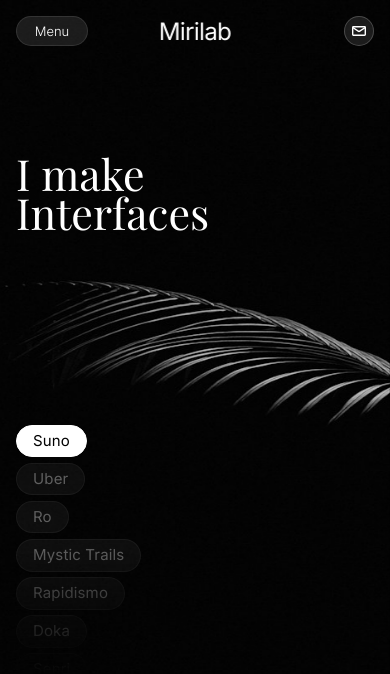
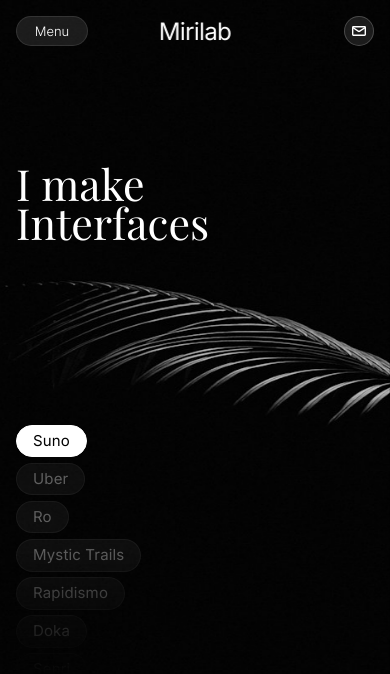
Before and after one commit to jemmdevs/mirilab, a Next.js app: page / in a window 390 px wide. Shown: the top 674 px of the page. Built offline with nearby package versions, Linux system fonts and the light colour scheme; a web font is replaced by a local one.

Commit message:
v1.08.12

```diff
--- a/app/components/hover-grid.css
+++ b/app/components/hover-grid.css
@@ -612,7 +612,7 @@
 @media screen and (max-width: 768px) {
 	.frame {
 		position: relative;
-		padding: 155px var(--page-side-padding) var(--page-side-padding);
+		padding: 165px var(--page-side-padding) var(--page-side-padding);
 		display: flex;
 		flex-direction: column;
 		align-items: flex-start;
```
